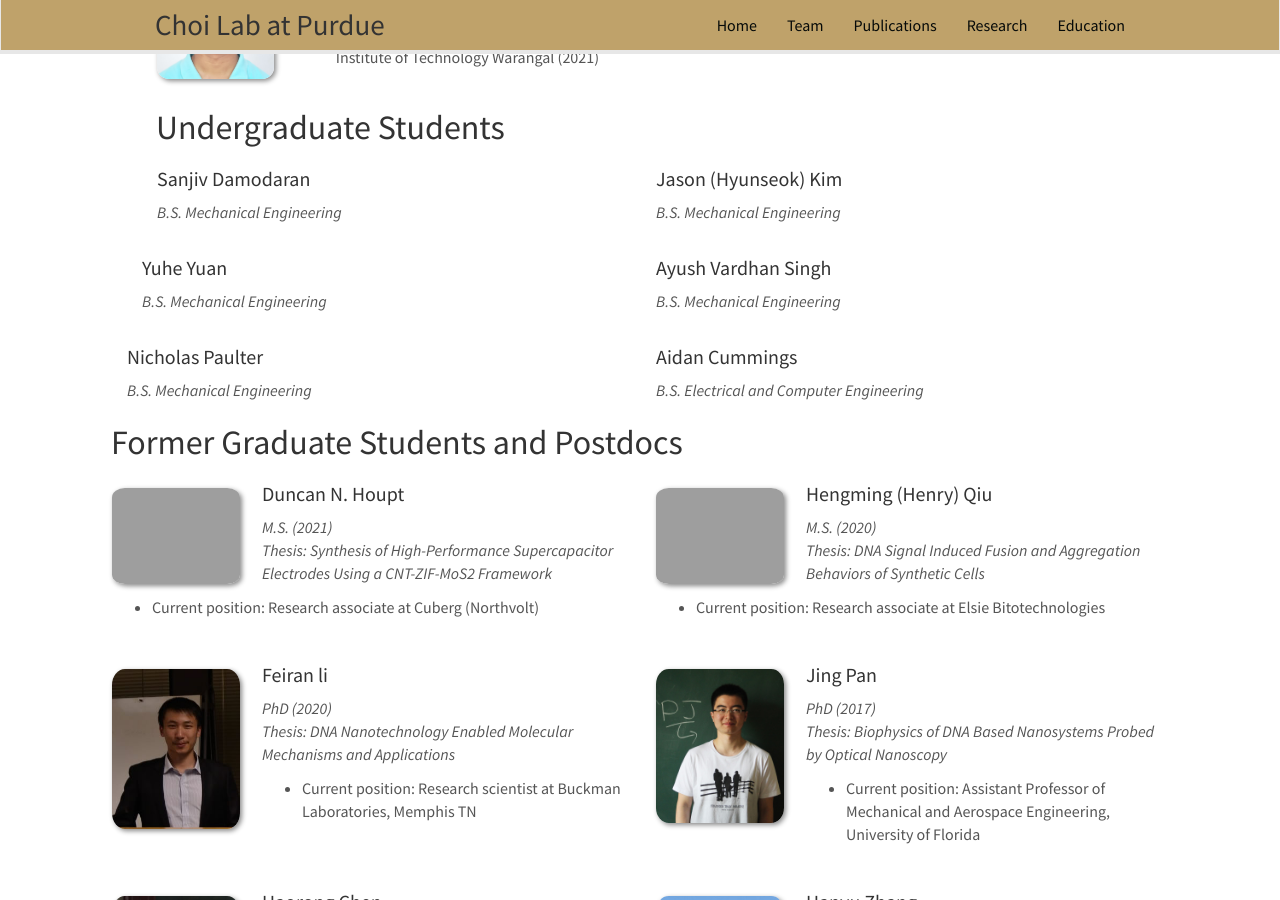
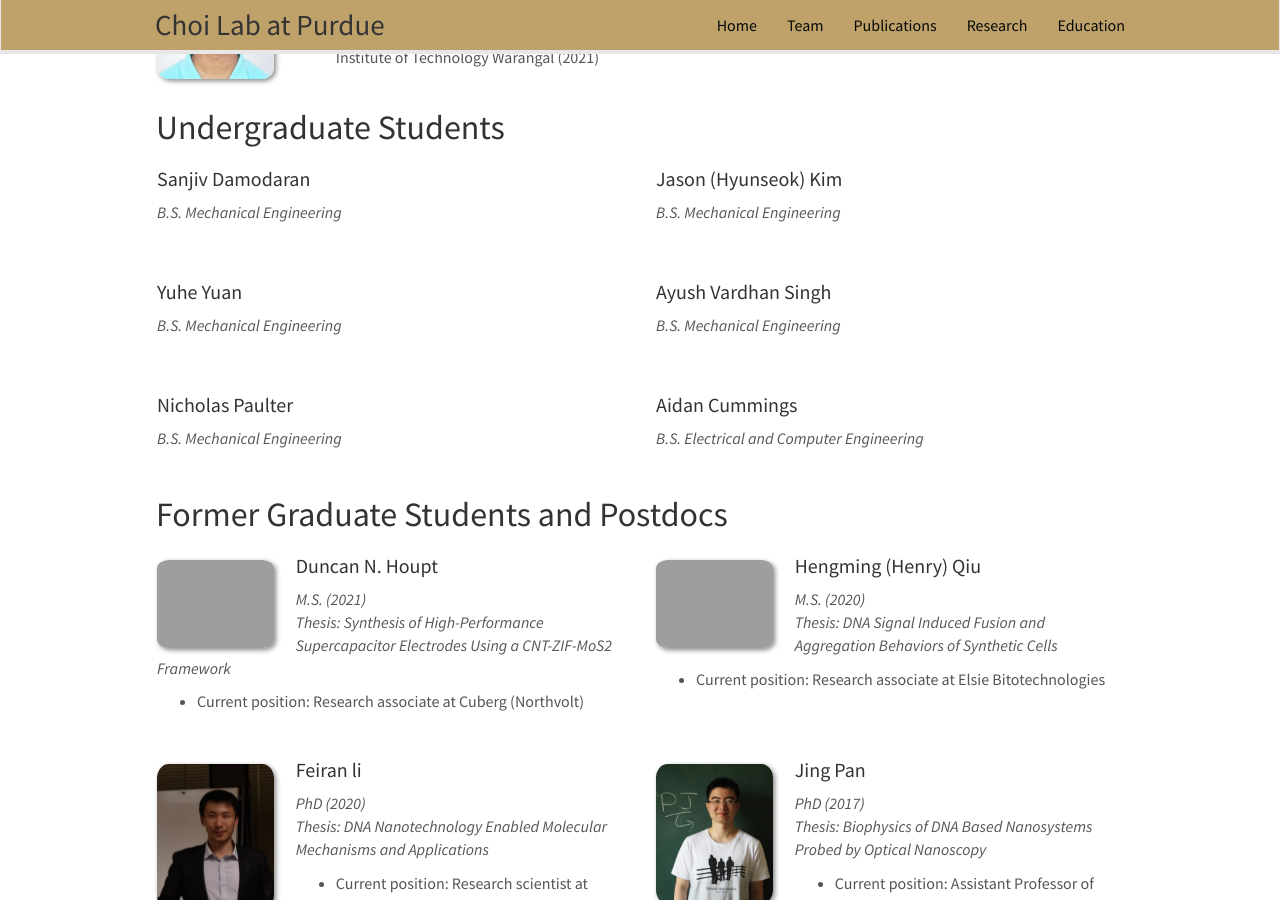
Before and after one commit to choidnalab/choidnalab.github.io, a Jekyll site: the page built from _pages/team.md, in a window 1280 px wide and 900 px high, scrolled down 838 px. Built offline with Jekyll 4.4.1, drawn with Linux system fonts in a browser that asks for light colours; nearby versions of some CDN libraries.

Commit message:
Update team.md

```diff
--- a/_pages/team.md
+++ b/_pages/team.md
@@ -180,14 +180,14 @@ permalink: /team/
 {% assign number_printed = number_printed | plus: 1 %}
 
 {% if even_odd == 1 %}
-
+  </div>
 {% endif %}
 
 {% endfor %}
 
 {% assign even_odd = number_printed | modulo: 2 %}
 {% if even_odd == 1 %}
-</div>
+
 {% endif %}
 
 
```
